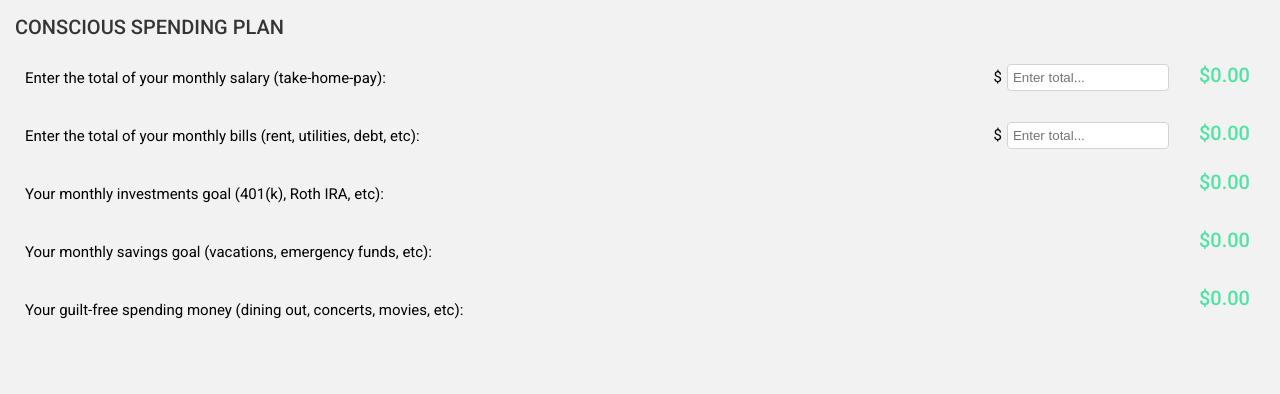
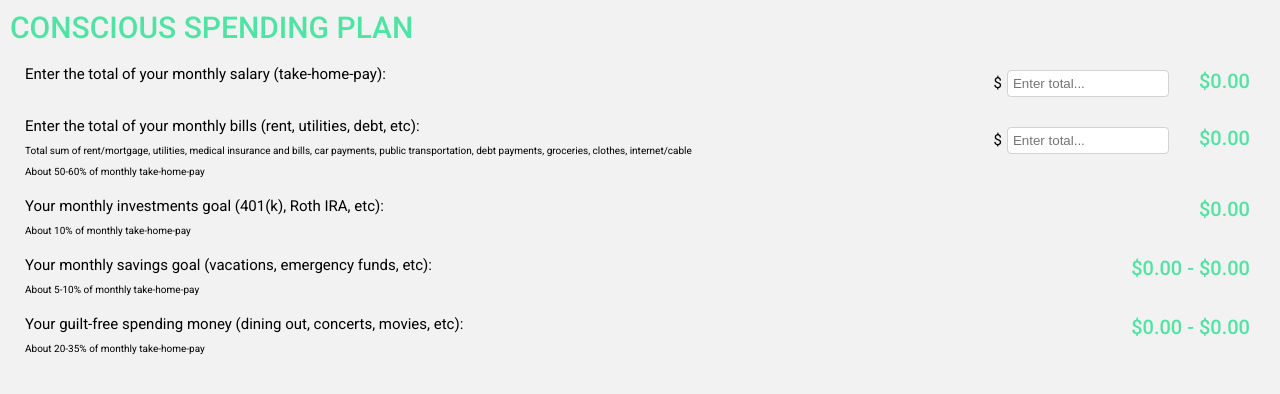
Before and after one commit to megdadkins7/teach-rich, a React (Create React App) app: page / in a window 1280 px wide. Shown: the top 394 px of the page. Built offline with nearby package versions, Linux system fonts and the light colour scheme.

Commit message:
added range for savings and spending and improved styles

```diff
--- a/src/components/FixedCosts.js
+++ b/src/components/FixedCosts.js
@@ -13,7 +13,11 @@ function FixedCosts({ addFixedCosts, fixed }) {
   }
   return (
     <StyledInfoInput>
-      <span className='Info'>Enter the total of your monthly bills (rent, utilities, debt, etc):</span>
+      <div className='InfoWrapper'>
+        <span className='Info'>Enter the total of your monthly bills (rent, utilities, debt, etc):</span>
+        <span className='PercentInfo'>Total sum of rent/mortgage, utilities, medical insurance and bills, car payments, public transportation, debt payments, groceries, clothes, internet/cable</span>
+        <span className='PercentInfo'>About 50-60% of monthly take-home-pay</span>
+      </div>
       <div className='DollarWrapper'>
       <form onSubmit={handleSubmit}>
         <span className='Dollar'>$</span>
--- a/src/components/GuiltFree.js
+++ b/src/components/GuiltFree.js
@@ -2,13 +2,17 @@ import React from 'react'
 
 import { StyledInfoInput } from '../styles/InfoInput'
 
-function GuiltFree({ salary, fixed, investments, savings, spending, getSpending}) {
+function GuiltFree({ salary, fixed, investments, savings, spending, getSpending, spendingMax, getSpendingMax}) {
   return (
     <StyledInfoInput>
-      <span className='Info'>Your guilt-free spending money (dining out, concerts, movies, etc):</span>
+      <div className='InfoWrapper'>
+        <span className='Info'>Your guilt-free spending money (dining out, concerts, movies, etc):</span>
+        <span className='PercentInfo'>About 20-35% of monthly take-home-pay</span>
+      </div>
       <div className='DollarWrapper'>
         <span className='Dollar'>{getSpending(salary, fixed, investments, savings, spending)}</span>
-        <span className='MoneyFont'>${spending.toFixed(2)}</span>
+        <span className='Dollar'>{getSpendingMax(salary, fixed, investments, savings, spendingMax)}</span>
+        <span className='MoneyFont'>${spending.toFixed(2)} - ${spendingMax.toFixed(2)}</span>
       </div>
     </StyledInfoInput>
   )
--- a/src/components/Header.js
+++ b/src/components/Header.js
@@ -2,13 +2,13 @@ import React from 'react'
 import styled from 'styled-components'
 
 const StyledHeader = styled.div`
-  margin: 10px;
+  margin: 5px;
   padding: 5px;
   .HeaderFont{
     text-transform: uppercase;
     font-weight: 500;
-    font-size: 2rem;
-    color: #343434;
+    font-size: 3rem;
+    color: #51E3A4;
   }
 `;
 
--- a/src/components/Investments.js
+++ b/src/components/Investments.js
@@ -5,7 +5,10 @@ import { StyledInfoInput } from '../styles/InfoInput'
 function Investments({ salary, fixed, investments, getInvestments}) {
   return (
     <StyledInfoInput>
-      <span className='Info'>Your monthly investments goal (401(k), Roth IRA, etc):</span>
+      <div className='InfoWrapper'>
+        <span className='Info'>Your monthly investments goal (401(k), Roth IRA, etc):</span>
+        <span className='PercentInfo'>About 10% of monthly take-home-pay</span>
+      </div>
       <div className='DollarWrapper'>
         <span className='Dollar'>{getInvestments(salary, fixed, investments)}</span>
         <span className='MoneyFont'>${investments.toFixed(2)}</span>
--- a/src/components/SavingsGoals.js
+++ b/src/components/SavingsGoals.js
@@ -2,13 +2,17 @@ import React from 'react'
 
 import { StyledInfoInput } from '../styles/InfoInput'
 
-function SavingsGoals({ salary, fixed, investments, savings, getSavings}) {
+function SavingsGoals({ salary, fixed, investments, savings, getSavings, savingsMax, getSavingsMax}) {
   return (
     <StyledInfoInput>
-      <span className='Info'>Your monthly savings goal (vacations, emergency funds, etc):</span>
+      <div className='InfoWrapper'>
+        <span className='Info'>Your monthly savings goal (vacations, emergency funds, etc):</span>
+        <span className='PercentInfo'>About 5-10% of monthly take-home-pay</span>
+      </div>
       <div className='DollarWrapper'>
         <span className='Dollar'>{getSavings(salary, fixed, investments, savings)}</span>
-        <span className='MoneyFont'>${savings.toFixed(2)}</span>
+        <span className='Dollar'>{getSavingsMax(salary, fixed, investments, savingsMax)}</span>
+        <span className='MoneyFont'>${savings.toFixed(2)} - ${savingsMax.toFixed(2)}</span>
       </div>
     </StyledInfoInput>
   )
--- a/src/components/SpendingList.js
+++ b/src/components/SpendingList.js
@@ -18,6 +18,8 @@ function SpendingList() {
   const [investments, setInvestments] = useState(initialInvestments)
   const [savings, setSavings] = useState(initialSavings)
   const [spending, setSpending] = useState(initialSpending)
+  const [savingsMax, setSavingsMax] = useState(initialSavings)
+  const [spendingMax, setSpendingMax] = useState(initialSpending)
 
   const addSalary = money => {
     const newSalary =  money;
@@ -31,15 +33,21 @@ function SpendingList() {
     const newInvestments = (salary - fixed) * .1
     setInvestments(newInvestments)
   }
-
   const getSavings = (salary, fixed, investments) => {
    const newSavings = (salary - fixed - investments) * .05
    setSavings(newSavings)
   }
-
+  const getSavingsMax = (salary, fixed, investments) => {
+    const newSavingsMax = (salary - fixed - investments) * .1
+    setSavingsMax(newSavingsMax)
+  }
   const getSpending = (salary, fixed, investments, savings) => {
    const newSpending = (salary - fixed - investments - savings) * .2
    setSpending(newSpending)
+  }
+  const getSpendingMax = (salary, fixed, investments, savings) => {
+    const newSpendingMax = (salary - fixed - investments - savings) * .35
+    setSpendingMax(newSpendingMax)
   }
   return (
     <>
@@ -47,8 +55,8 @@ function SpendingList() {
       <Salary salary={salary} addSalary={addSalary} />
       <FixedCosts fixed={fixed} addFixedCosts={addFixedCosts} />
       <Investments salary={salary} fixed={fixed} investments={investments} getInvestments={getInvestments} />
-      <SavingsGoals salary={salary} fixed={fixed} investments={investments} savings={savings} getSavings={getSavings} />
-      <GuiltFree salary={salary} fixed={fixed} investments={investments} savings={savings} spending={spending} getSpending={getSpending} />
+      <SavingsGoals salary={salary} fixed={fixed} investments={investments} savings={savings} getSavings={getSavings} savingsMax={savingsMax} getSavingsMax={getSavingsMax} />
+      <GuiltFree salary={salary} fixed={fixed} investments={investments} savings={savings} spending={spending} getSpending={getSpending} spendingMax={spendingMax} getSpendingMax={getSpendingMax} />
     </>
   )
 }
--- a/src/styles/InfoInput.js
+++ b/src/styles/InfoInput.js
@@ -4,8 +4,13 @@ export const StyledInfoInput = styled.div`
   display: flex;
   margin: 10px;
   .Info {
-    margin: 10px;
+    margin-left: 10px;
     padding: 5px;
+  }
+  .PercentInfo {
+    display: block;
+    margin: 10px 10px 10px 15px;
+    font-size: 1rem;
   }
   .DollarWrapper {
     margin-left: auto;
```
